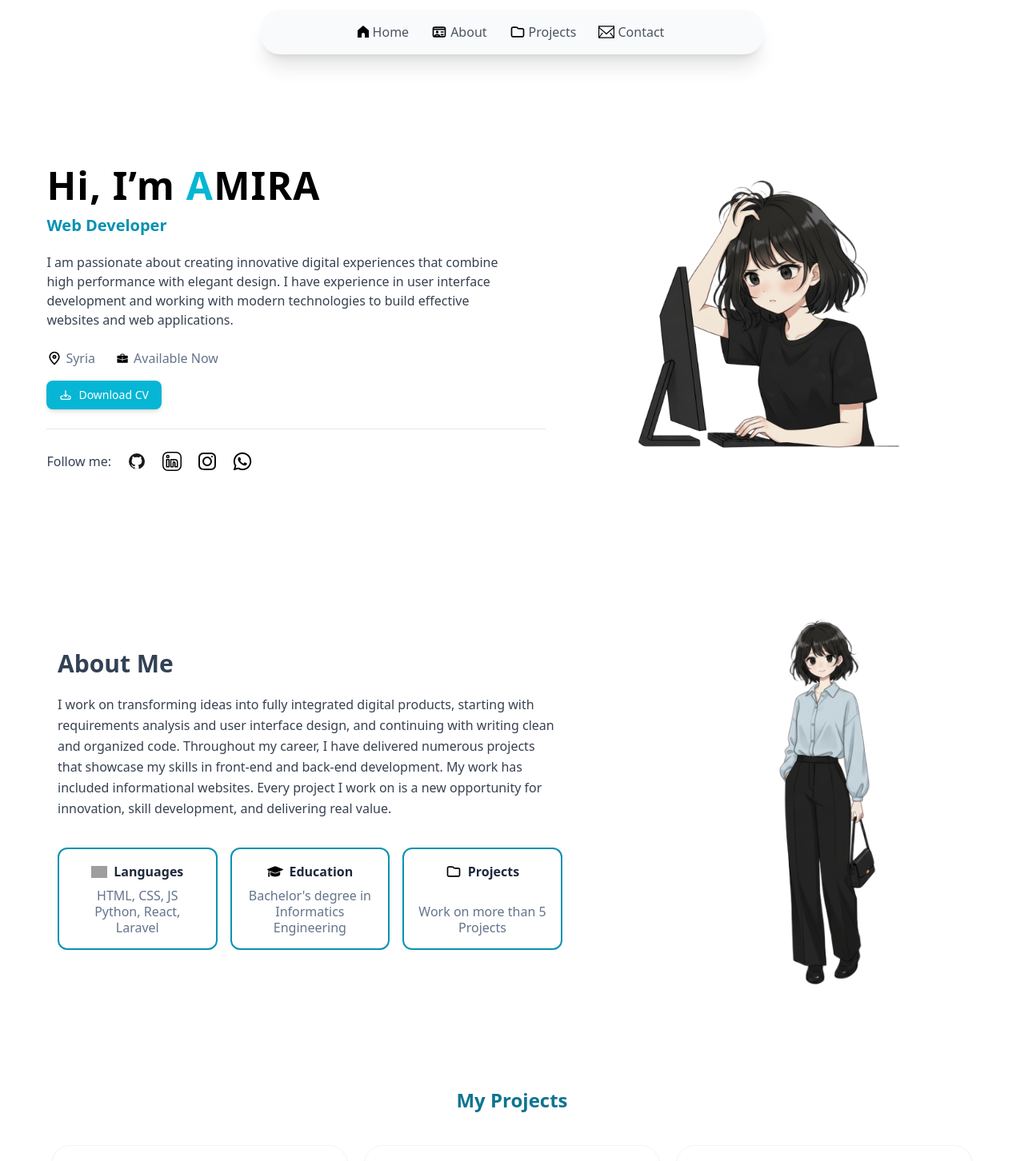
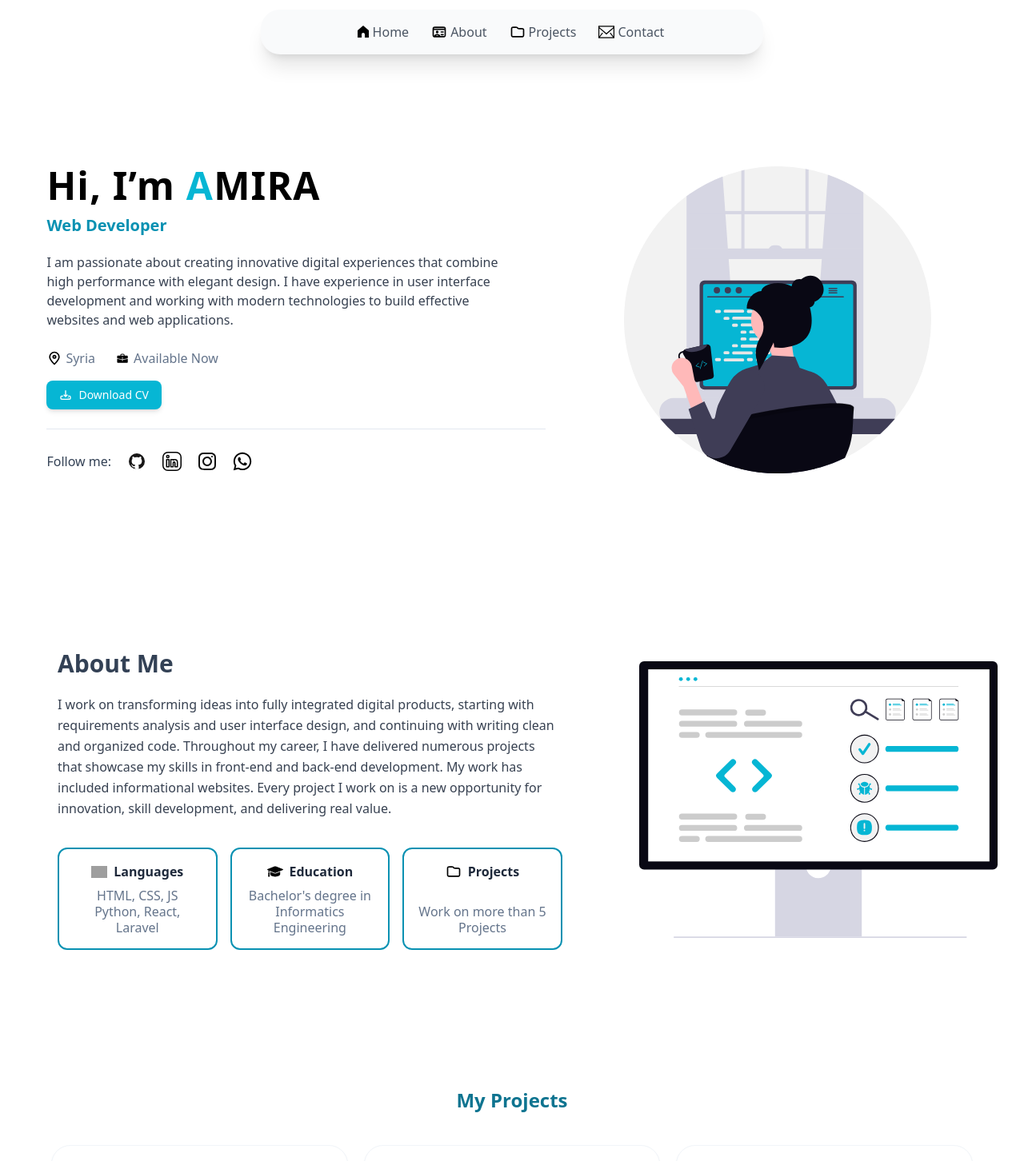
Before and after one commit to Amirat-Alqamar/MyProfileWebsite-React, a React (Vite) app: page / in a window 1280 px wide. Shown: the top 1452 px of the page at 80% size. Built offline with nearby package versions, Linux system fonts and the light colour scheme; grey boxes are pictures that could not be loaded.

Commit message:
change the images

```diff
--- a/src/Components/About.jsx
+++ b/src/Components/About.jsx
@@ -2,8 +2,8 @@ import React from "react";
 import codeIcon from "../assets/images/code-svgrepo-com (1).svg";
 import folderIcon from "../assets/images/folder-svgrepo-com.svg";
 import graduationIcon from "../assets/images/graduation-cap-svgrepo-com.svg";
-import aboutPhoto from "../assets/images/profilephoto2.png";
-
+// import aboutPhoto from "../assets/images/profilephoto2.png";
+import Photo from "../assets/images/undraw_code-review_jdgp.svg";
 function About(props) {
   return (
     <div className="container px-4 mx-auto">
@@ -57,7 +57,8 @@ function About(props) {
 
         {/* الصورة الشخصية الافتراضية */}
         <div className="w-[60%] md:w-[40%] flex justify-center items-center">
-          <img className="object-contain w-full h-auto max-w-md" src={aboutPhoto} alt="Profile" />
+          {/* <img className="object-contain w-full h-auto max-w-md" src={aboutPhoto} alt="Profile" /> */}
+          <img className="object-contain w-full h-auto max-w-md" src={Photo} alt="Profile" />
         </div>
 
       </section>
--- a/src/Components/Home.jsx
+++ b/src/Components/Home.jsx
@@ -1,5 +1,6 @@
 import React from 'react';
 import profilePhoto from "../assets/images/profilephoto1.png";
+import profile from "../assets/images/undraw_programmer_raqr.svg";
 import githubIcon from "../assets/images/github-svgrepo-com.svg";
 import instagramIcon from "../assets/images/instagram-svgrepo-com.svg";
 import LinkeinIcon from "../assets/images/linkedin-linked-in-svgrepo-com.svg";
@@ -81,7 +82,8 @@ function Home() {
 
                 {/* الصورة الشخصية */}
                 <div className="w-[70%] md:w-[40%] flex justify-center items-center">
-                     <img className="object-contain w-full h-auto max-w-sm" src={profilePhoto} alt="Amira Illustration" />
+                     {/* <img className="object-contain w-full h-auto max-w-sm" src={profilePhoto} alt="Amira Illustration" /> */}
+                     <img className="object-contain w-full h-auto max-w-sm" src={profile} alt="Amira Illustration" />
                 </div>
 
             </section>
```
Also changed, not shown: src/assets/images/undraw_code-review_jdgp.svg (added), src/assets/images/undraw_programmer_raqr.svg (added).
